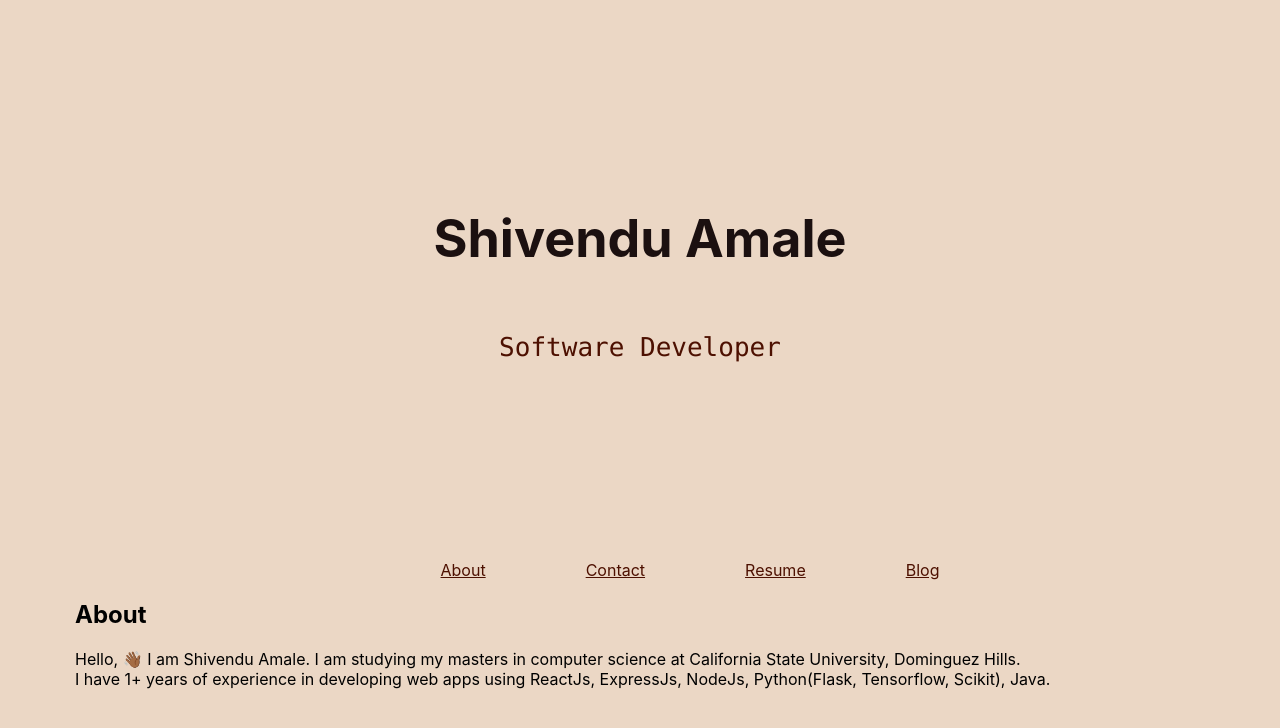
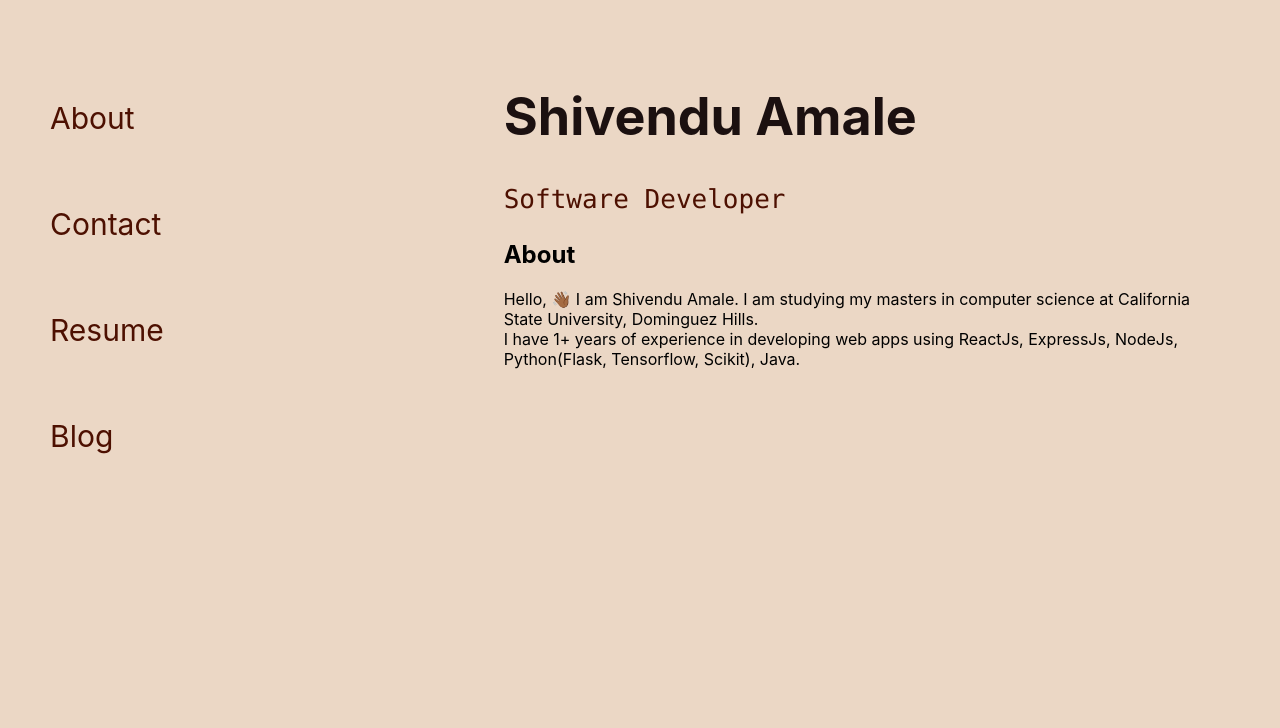
Before and after one commit to shiv15/Personal-Website, a React (Create React App) app: page /about in a window 1280 px wide. Shown: the top 728 px of the page. Built offline with nearby package versions, Linux system fonts and the light colour scheme.

Commit message:
prop changes, vertical menu

```diff
--- a/public/index.html
+++ b/public/index.html
@@ -3,7 +3,8 @@
   <head>
     <meta charset="utf-8" />
     <link rel="icon" href="%PUBLIC_URL%/favicon.ico" />
-    <meta name="viewport" content="width=device-width, initial-scale=1" />
+
+    <meta name="viewport" content="width=device-width, initial-scale=1.0" />
     <meta name="theme-color" content="#000000" />
     <meta
       name="description"
--- a/src/App.css
+++ b/src/App.css
@@ -1,49 +1,59 @@
+
 .App {
     justify-content: center;
-    text-align: center;
+    text-align: left;
+    padding: 50px;
+    display: flex;
 }
 
 .para {
     color: rgb(77, 16, 1);
 }
 
-.App-logo {
-    height: 40vmin;
-    pointer-events: none;
-}
-
-@media (prefers-reduced-motion: no-preference) {
-    .App-logo {
-        animation: App-logo-spin infinite 20s linear;
-    }
-}
-
 .contacts, .About, .Resume, .Blog{
-    padding-left: 75px;
     text-align: left;
 }
 
 .App-header {
     background-color: rgb(235, 215, 197);
-    min-height: 70vh;
-    display: flex;
+    /* min-height: 70vh; */
+    /* display: flex; */
     flex-direction: column;
-    align-items: center;
-    justify-content: center;
+    align-items: left;
+    justify-content: left;
     font-size: calc(10px + 2vmin);
     color: rgb(27, 16, 16);
+    /* padding-left: 120px;
+    margin-left: 220px; */
+    text-align: left;
 }
 
-@keyframes App-logo-spin {
-    from {
-        transform: rotate(0deg);
-    }
-    to {
-        transform: rotate(360deg);
-    }
+
+
+.nav-bar a {
+
+    color: rgb(77, 16, 1);
+    display: block;
+    padding-top: 50px;
+    padding-bottom: 20px;
+    font-size: 30px;
+    text-align: left;
+    text-decoration: none;
+    width: min-content;
+
 }
 
-.nav-bar a {
-    padding-left: 100px;
-    color: rgb(77, 16, 1);
+.inline-display{
+    display: block;
+    /* justify-content: space-evenly;
+    align-items: center;
+    flex-wrap: wrap;
+    flex-direction: row;
+    align-content: center;
+    height:max-content; */
+    /* margin-right: 500px; */
+    padding-bottom: 500px;
+    padding-left: 120px;
+    margin-left: 220px;
+
 }
--- /dev/null
+++ b/src/Components/Router/Router.css
@@ -0,0 +1,7 @@
+.menu {
+    justify-content: center;
+    text-align: center;
+    color: blue;
+    background-color: blueviolet;
+    display:block;
+}
--- a/src/Components/Router/Router.js
+++ b/src/Components/Router/Router.js
@@ -1,5 +1,7 @@
-import {Link, BrowserRouter as Router, Route, Switch} from "react-router-dom";
+import { Link, BrowserRouter as Router, Route, Switch } from "react-router-dom";
 import React from "react";
+
+import styles from "./Router.css"
 
 import About from "../About";
 import Blog from "../Blog";
@@ -7,22 +9,16 @@ import Contact from "../Contact";
 import Resume from "../Resume";
 
 const RouterMain = () => {
-    return(
+    return (
         <Router>
-            <div className="App">
-                <header className="App-header">
-                    <h1>Shivendu Amale</h1>
-                    <p className="para">
-                        <code>Software Developer</code>
-                    </p>
-                </header>
-                <div className="nav-bar">
+            <div className="App" >
+                    <div className="nav-bar" >
                         <Link
                             to="/about"
                         >
                             About
                         </Link>
-                    <Link
+                        <Link className={styles.menu}
                             to="/contact"
                         >
                             Contact
@@ -38,9 +34,18 @@ const RouterMain = () => {
                             Blog
                         </Link>
                     </div>
+                    <div className="inline-display">
+                    <header className="App-header">
+                        <h1>Shivendu Amale</h1>
+                        <p className="para">
+                            <code>Software Developer</code>
+                        </p>
+                    </header>
+
+
                 <Switch>
                     <Route path="/about">
-                        <About />
+                        <About style={{Color:'blue'}}/>
                     </Route>
                     <Route path="/contact">
                         <Contact />
@@ -53,6 +58,7 @@ const RouterMain = () => {
                     </Route>
                 </Switch>
                 </div>
+            </div>
         </Router>
     )
 }
```
Lines whose indentation alone changed are shown as unchanged.
